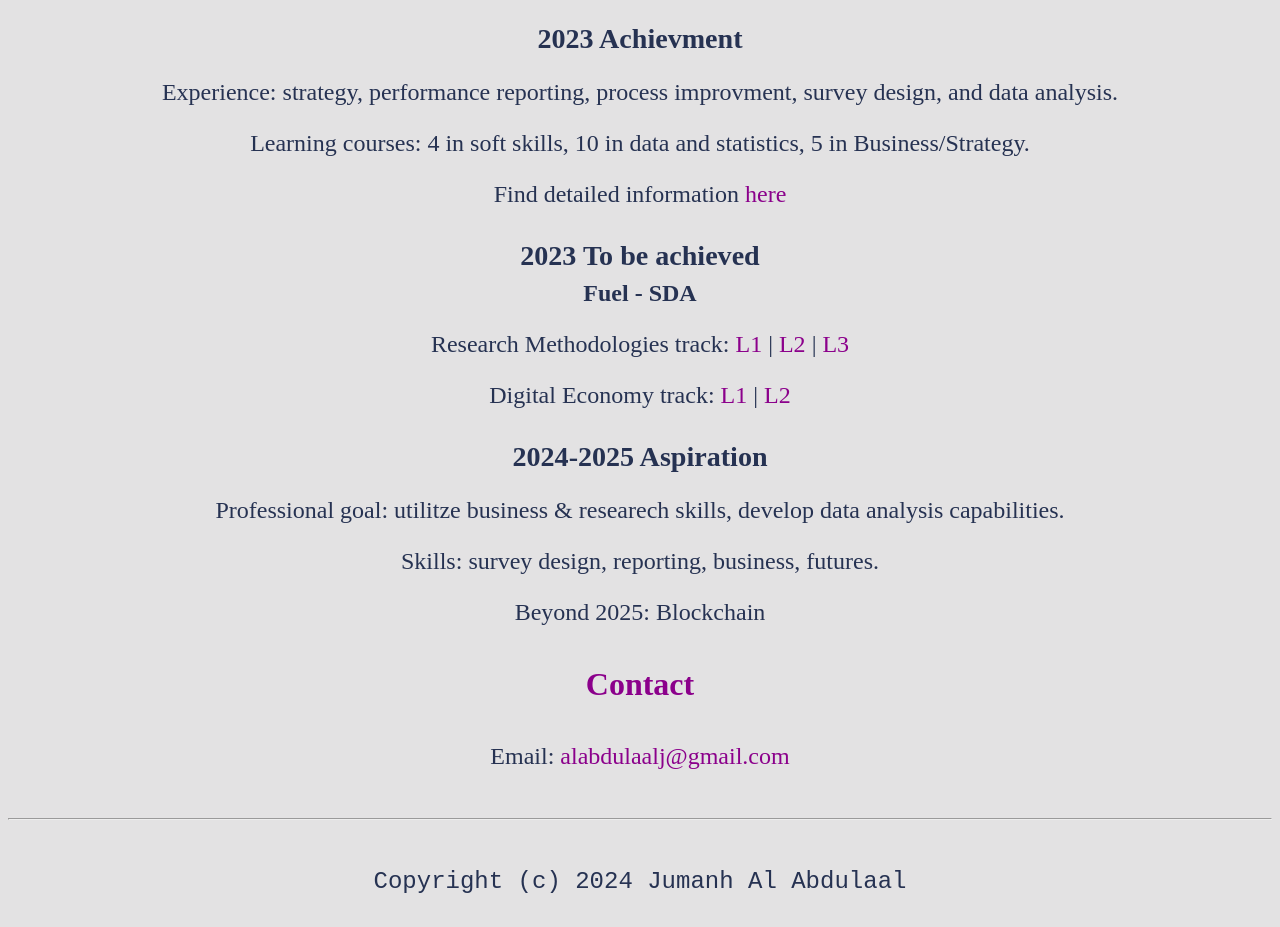
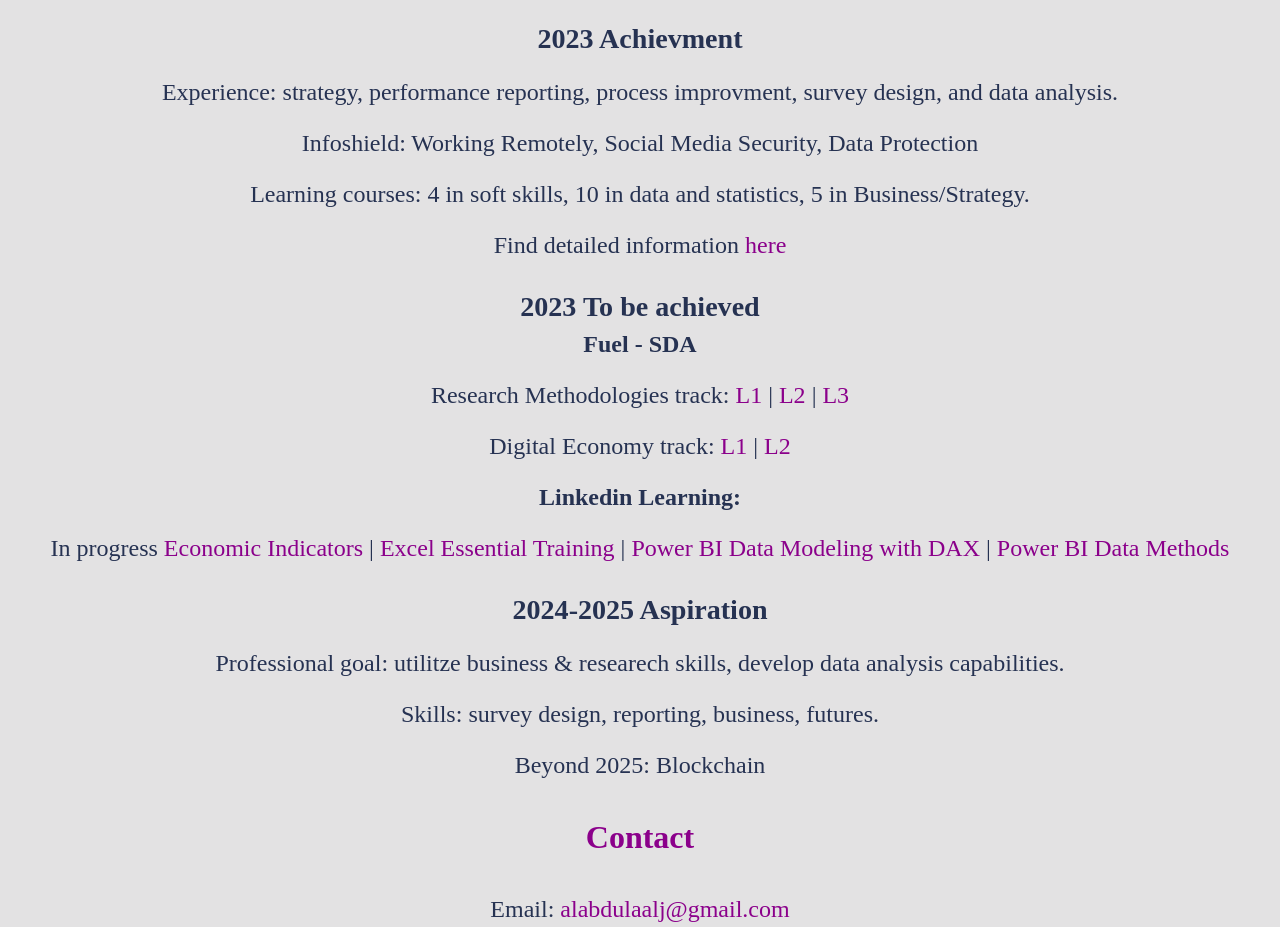
Before and after one commit to JUMANHIA/jia.github.io, a plain HTML site: page profdev.html in a window 1280 px wide. Shown: the part 840-1767 px from the top of the page. Drawn offline with Linux system fonts and the light colour scheme.

Commit message:
Update profdev.html

```diff
--- a/profdev.html
+++ b/profdev.html
@@ -25,8 +25,10 @@
 
 
         <h3> 2023 Achievment </h3>
-            <p>Experience: strategy, performance reporting, process improvment, survey design, and data analysis.</p>
-            <p>Learning courses: 4 in soft skills, 10 in data and statistics, 5 in Business/Strategy.</p>
+        <p>Experience: strategy, performance reporting, process improvment, survey design, and data analysis.</p>
+        <p> Infoshield: Working Remotely, Social Media Security, Data Protection </p>
+
+        <p>Learning courses: 4 in soft skills, 10 in data and statistics, 5 in Business/Strategy.</p>
 
             <p>Find detailed information <a href="https://drive.google.com/drive/folders/1hoyzf00emzTWFazu5OSbLHB3R56OR0x_?usp=drive_link"> here </a> </p>
 
@@ -41,6 +43,12 @@
          <a href="https://futurex.nelc.gov.sa/ar/learning-path/1289017"> L1 </a> |
          <a href="https://futurex.nelc.gov.sa/ar/learning-path/1289016"> L2 </a> </p>
 
+         <h4>Linkedin Learning:</h4>
+         <p> In progress
+        <a href="https://www.linkedin.com/learning-login/share?account=2179364&forceAccount=false&redirect=https%3A%2F%2Fwww.linkedin.com%2Flearning%2Feconomic-indicators%3Ftrk%3Dshare_ent_url%26shareId%3D%252F5j4tyUESp2G7H5EEr96kg%253D%253D"> Economic Indicators </a> |
+         <a href="https://www.linkedin.com/learning-login/share?account=2179364&forceAccount=false&redirect=https%3A%2F%2Fwww.linkedin.com%2Flearning%2Fexcel-essential-training-microsoft-365-17231101%3Ftrk%3Dshare_ent_url%26shareId%3DFXkq9yXnRPawFlSMyUFbRw%253D%253D"> Excel Essential Training </a> |
+         <a href="https://www.linkedin.com/learning-login/share?account=2179364&forceAccount=false&redirect=https%3A%2F%2Fwww.linkedin.com%2Flearning%2Fpower-bi-data-modeling-with-dax%3Ftrk%3Dshare_ent_url%26shareId%3DxIZb8U19QaeYp33LysR2Hg%253D%253D"> Power BI Data Modeling with DAX </a> |
+         <a href="https://www.linkedin.com/learning-login/share?account=2179364&forceAccount=false&redirect=https%3A%2F%2Fwww.linkedin.com%2Flearning%2Fpower-bi-data-methods%3Ftrk%3Dshare_ent_url%26shareId%3D48zK%252FZz%252BQ1GvheCIv5T7lw%253D%253D"> Power BI Data Methods </a> </p>
 
 
         <h3> 2024-2025 Aspiration </h3>
```
